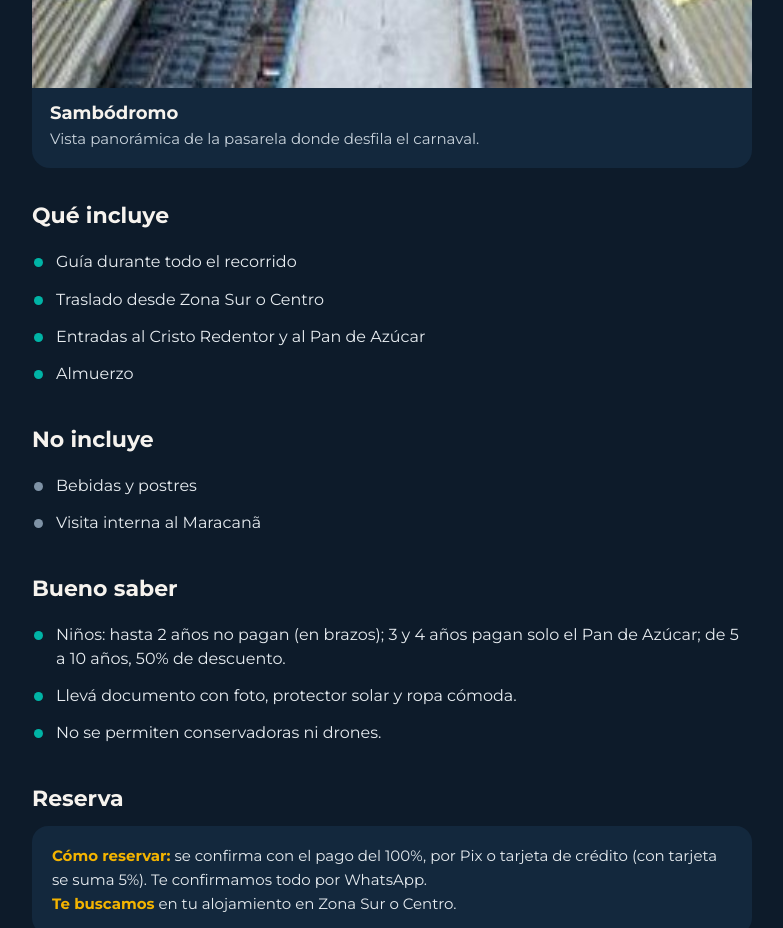
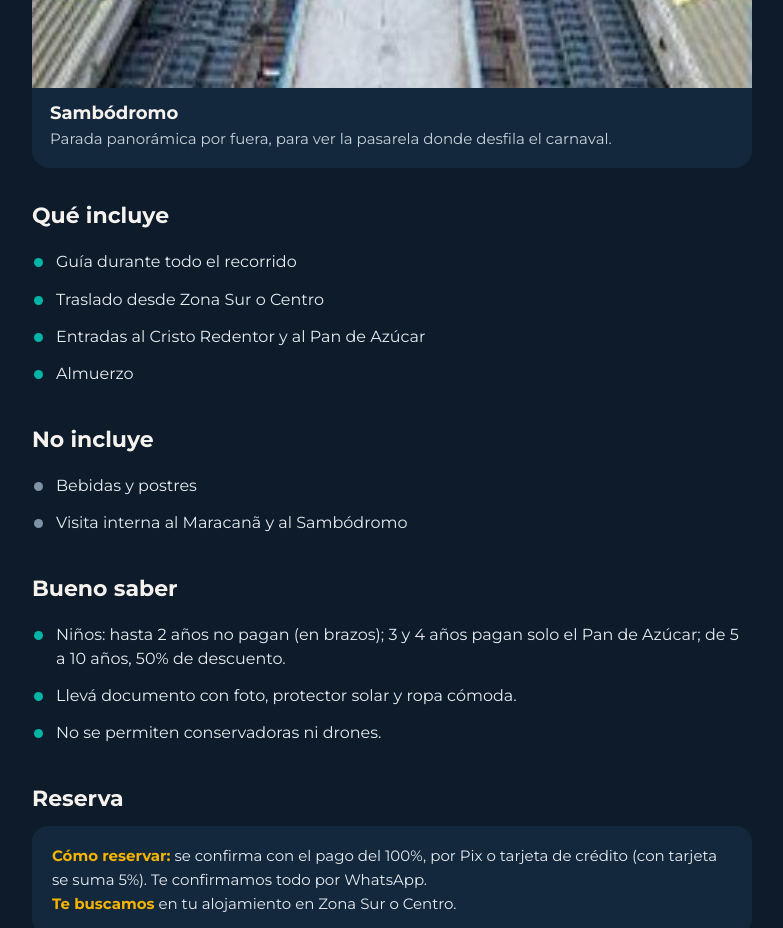
Before and after one commit to rioiaturismo-bot/rioia, a plain HTML site: page experiencias/un-dia-en-rio/index.html in a window 1280 px wide. Shown: the part 3980-4908 px from the top of the page, without its empty margins (248-1031 px from the left). Drawn offline with Linux system fonts and the light colour scheme; a web font is replaced by a local one.

Commit message:
Un día en Río: Sambódromo por fuera
Co-Authored-By: Claude Opus 5.5 <noreply@anthropic.com>
Claude-Session: https://claude.ai/code/session_01B8ZpCpTLdHkSQMLApKmRcM

```diff
--- a/experiencias/un-dia-en-rio/index.html
+++ b/experiencias/un-dia-en-rio/index.html
@@ -42,9 +42,9 @@ footer i{font-family:'Playfair Display',serif;font-size:19px;color:#F6F3EE}
 <p class="sub">Los íconos de la ciudad en una sola jornada: Cristo Redentor, Pan de Azúcar, Selarón y mucho más. Con guía, traslado, entradas y almuerzo incluidos.</p>
 <div class="facts"><div class="f"><b>7:45</b><span>salida</span></div><div class="f"><b>10 h</b><span>duración</span></div><div class="f"><b>6</b><span>paradas</span></div><div class="f"><b>Incluido</b><span>almuerzo</span></div></div>
 <div class="price"><small>VALOR POR PERSONA</small><b>Consultanos</b><p>Te pasamos el valor para tu grupo por WhatsApp. Niños con descuento.</p></div>
-<h2>El recorrido</h2><div class="stop"><img src="img/s0.jpg" alt="Cristo Redentor" loading="lazy"><div><h3>Cristo Redentor</h3><p>Subimos al Corcovado para ver la ciudad entera a los pies del Cristo. La entrada está incluida.</p></div></div><div class="stop"><img src="img/s1.jpg" alt="Pan de Azúcar" loading="lazy"><div><h3>Pan de Azúcar</h3><p>El bondinho más famoso de Río, con la bahía de Guanabara de fondo. Entrada incluida.</p></div></div><div class="stop"><img src="img/s2.jpg" alt="Escadaria Selarón" loading="lazy"><div><h3>Escadaria Selarón</h3><p>Los escalones de azulejos de todo el mundo, el rincón más colorido de Río.</p></div></div><div class="stop"><img src="img/s3.jpg" alt="Catedral Metropolitana" loading="lazy"><div><h3>Catedral Metropolitana</h3><p>La catedral en forma de pirámide, única en el mundo.</p></div></div><div class="stop"><img src="img/s4.jpg" alt="Maracanã" loading="lazy"><div><h3>Maracanã</h3><p>Parada en el templo del fútbol brasileño, por fuera.</p></div></div><div class="stop"><img src="img/s5.jpg" alt="Sambódromo" loading="lazy"><div><h3>Sambódromo</h3><p>Vista panorámica de la pasarela donde desfila el carnaval.</p></div></div>
+<h2>El recorrido</h2><div class="stop"><img src="img/s0.jpg" alt="Cristo Redentor" loading="lazy"><div><h3>Cristo Redentor</h3><p>Subimos al Corcovado para ver la ciudad entera a los pies del Cristo. La entrada está incluida.</p></div></div><div class="stop"><img src="img/s1.jpg" alt="Pan de Azúcar" loading="lazy"><div><h3>Pan de Azúcar</h3><p>El bondinho más famoso de Río, con la bahía de Guanabara de fondo. Entrada incluida.</p></div></div><div class="stop"><img src="img/s2.jpg" alt="Escadaria Selarón" loading="lazy"><div><h3>Escadaria Selarón</h3><p>Los escalones de azulejos de todo el mundo, el rincón más colorido de Río.</p></div></div><div class="stop"><img src="img/s3.jpg" alt="Catedral Metropolitana" loading="lazy"><div><h3>Catedral Metropolitana</h3><p>La catedral en forma de pirámide, única en el mundo.</p></div></div><div class="stop"><img src="img/s4.jpg" alt="Maracanã" loading="lazy"><div><h3>Maracanã</h3><p>Parada en el templo del fútbol brasileño, por fuera.</p></div></div><div class="stop"><img src="img/s5.jpg" alt="Sambódromo" loading="lazy"><div><h3>Sambódromo</h3><p>Parada panorámica por fuera, para ver la pasarela donde desfila el carnaval.</p></div></div>
 <h2>Qué incluye</h2><ul><li>Guía durante todo el recorrido</li><li>Traslado desde Zona Sur o Centro</li><li>Entradas al Cristo Redentor y al Pan de Azúcar</li><li>Almuerzo</li></ul>
-<h2>No incluye</h2><ul class="no"><li>Bebidas y postres</li><li>Visita interna al Maracanã</li></ul>
+<h2>No incluye</h2><ul class="no"><li>Bebidas y postres</li><li>Visita interna al Maracanã y al Sambódromo</li></ul>
 <h2>Bueno saber</h2><ul><li>Niños: hasta 2 años no pagan (en brazos); 3 y 4 años pagan solo el Pan de Azúcar; de 5 a 10 años, 50% de descuento.</li><li>Llevá documento con foto, protector solar y ropa cómoda.</li><li>No se permiten conservadoras ni drones.</li></ul>
 <h2>Reserva</h2>
 <div class="box"><b>Cómo reservar:</b> se confirma con el pago del 100%, por Pix o tarjeta de crédito (con tarjeta se suma 5%). Te confirmamos todo por WhatsApp.<br><b>Te buscamos</b> en tu alojamiento en Zona Sur o Centro.</div>
```
